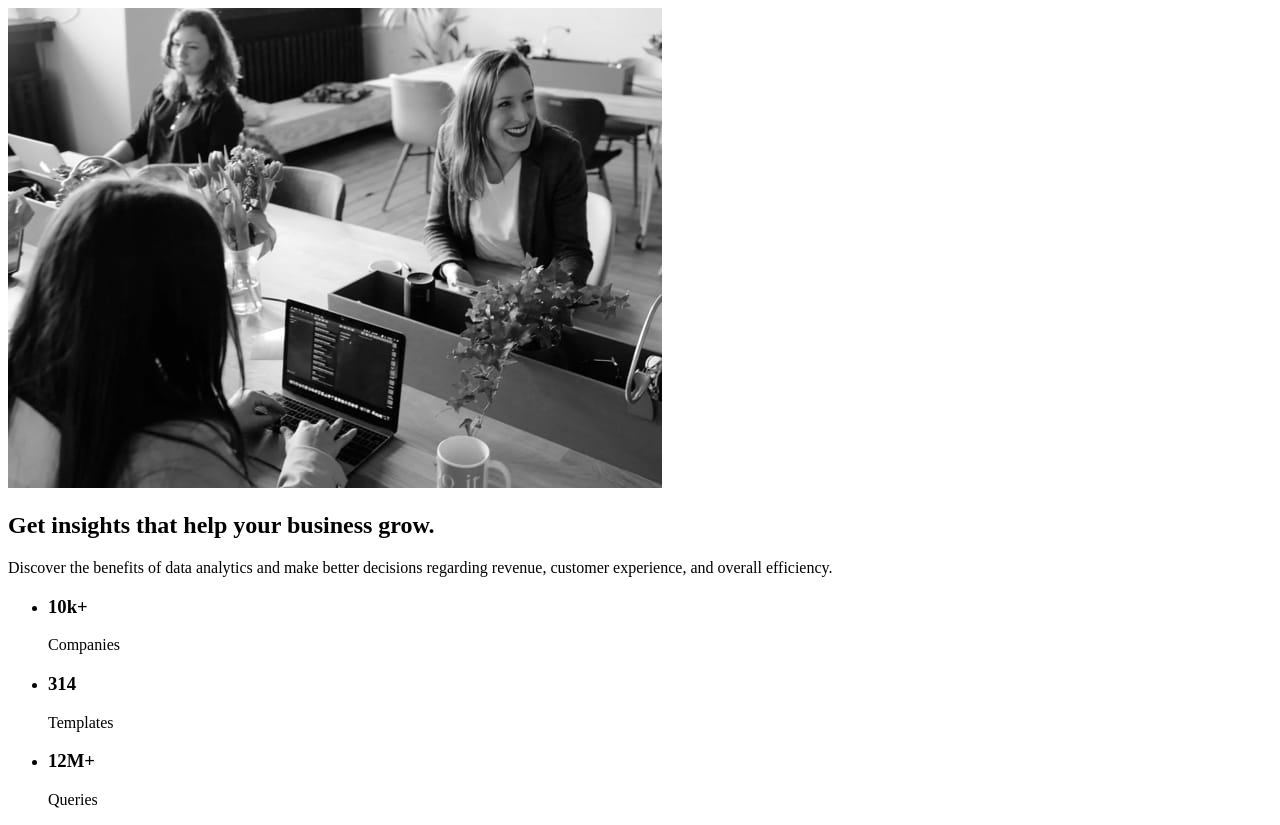
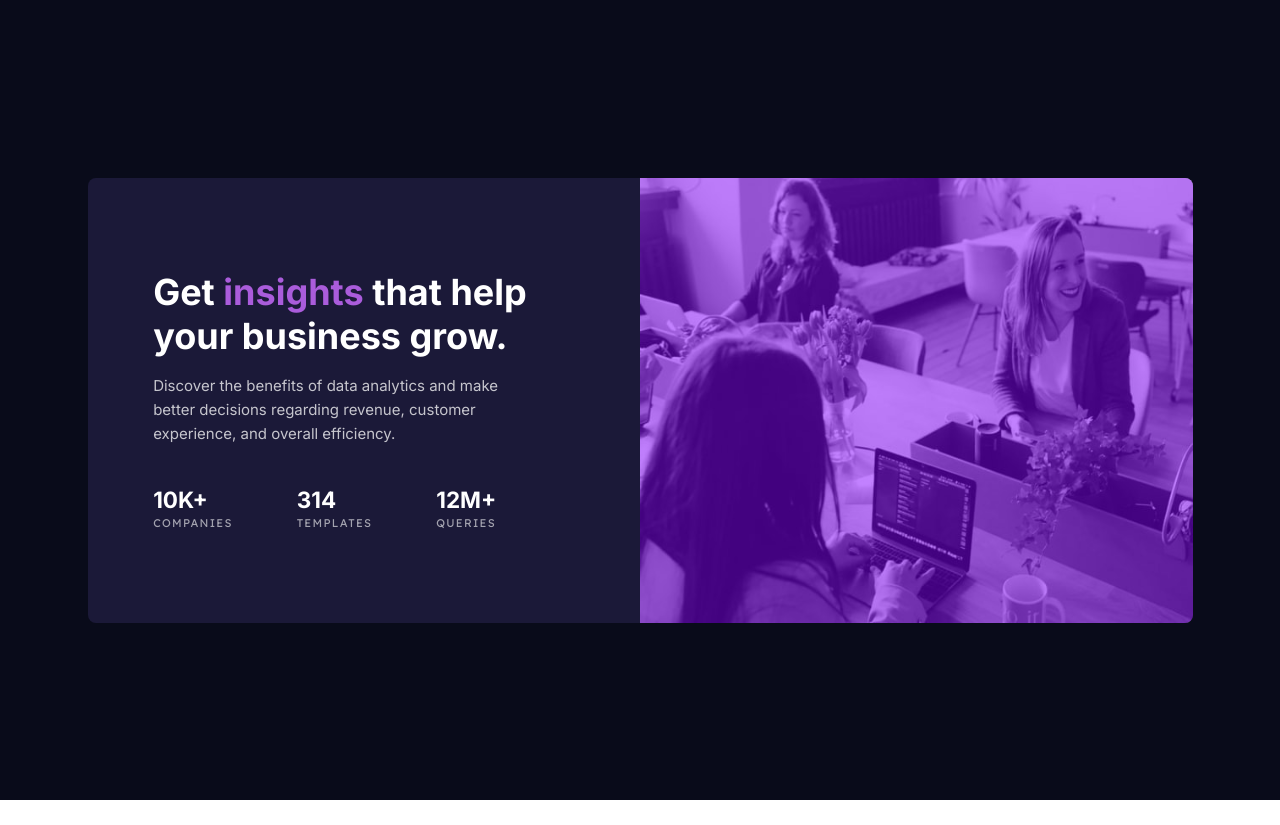
Before and after one commit to theadg/stats-preview-card, a plain HTML site: page index.html in a window 1280 px wide. After the commit the page ends 800 px from the top, so only its background shows below. Drawn offline with Linux system fonts and the light colour scheme.

Commit message:
Add styling to the card

```diff
--- a/index.html
+++ b/index.html
@@ -27,6 +27,7 @@
   <body>
     <main>
       <article class="card">
+        <div class="card__overlay"></div>
         <img
           src="./images/image-header-mobile.jpg"
           alt="Image Header"
@@ -35,7 +36,7 @@
 
         <div class="card__body">
           <h2 class="card__header">
-            Get insights that help your business grow.
+            Get <span>insights</span> that help your business grow.
           </h2>
 
           <p class="card__desc">
@@ -46,17 +47,17 @@
           <section class="card__stats">
             <ul>
               <li>
-                <h3 class="card__stats--number">10k+</h3>
+                <h2 class="card__stats--number">10k+</h2>
                 <p class="card__stats--name">Companies</p>
               </li>
 
               <li>
-                <h3 class="card__stats--number">314</h3>
+                <h2 class="card__stats--number">314</h2>
                 <p class="card__stats--name">Templates</p>
               </li>
 
               <li>
-                <h3 class="card__stats--number">12M+</h3>
+                <h2 class="card__stats--number">12M+</h2>
                 <p class="card__stats--name">Queries</p>
               </li>
             </ul>
--- a/styles/style.scss
+++ b/styles/style.scss
@@ -1,3 +1,5 @@
+// TODO: Separate CSS Variables to another Doc
+
 $color-bg: hsl(233, 47%, 7%);
 $color-card: hsl(244, 38%, 16%);
 $color-accent: hsl(277, 64%, 61%);
@@ -5,3 +7,167 @@ $color-accent: hsl(277, 64%, 61%);
 $color-text: hsl(0, 0%, 100%);
 $color-paragraph: hsla(0, 0%, 100%, 0.75);
 $color-heading: hsla(0, 0%, 100%, 0.6);
+
+$font-primary: 'Inter', sans-serif;
+$font-secondary: 'Lexend Deca', sans-serif;
+
+$card-height: 785px;
+$card-width: 325px;
+
+$border-radius: 0.5rem;
+@mixin flex-center(){
+    display: flex;
+    align-items: center;
+    justify-content: center;
+}
+
+@mixin border-top(){
+    border-top-left-radius: $border-radius;
+    border-top-right-radius: $border-radius;
+}
+
+@mixin border-right(){
+    border-radius: 0;
+    border-top-right-radius: $border-radius;
+    border-bottom-right-radius: $border-radius;
+}
+*{
+    padding: 0;
+    margin: 0;
+    box-sizing: border-box;
+}
+
+main{
+    @include flex-center();
+    background-color: $color-bg;
+    height: 100vh;
+    width: 100vw;
+    font-size: 15px;
+}
+
+.card{
+    @include flex-center();
+    flex-direction: column;
+    height: $card-height;
+    width: $card-width;
+    background-color: $color-card;
+    color: $color-text;
+    font-family: $font-primary;
+    border-radius: $border-radius;
+    position: relative;
+
+    &__overlay{
+        background-color: hsla(271, 100%, 50%, 0.493);
+        position: absolute;
+        top: 0;
+        @include border-top();
+        height: 238px;
+        width: 100%;
+    }
+    &__image{
+        @include border-top();
+        height: 240px;
+        width: 100%;
+    }
+
+    &__body{
+        height: 100%;
+        @include flex-center();
+        justify-content: flex-start;
+        gap: 1rem;
+        flex-direction: column;
+        text-align: center;
+        padding: 2.5em 2em;
+    }
+
+    &__header{
+        font-size: 1.75rem;
+        span{
+            color: $color-accent;
+        }
+    }
+
+    // TODO Change color of headers
+    &__desc{
+        line-height: 1.75rem;
+    }
+    &__stats{
+
+        ul {
+            list-style-type: none;
+            @include flex-center();
+            flex-direction: column;
+            padding-top: 1.5rem;
+            gap: 2rem;
+            li {
+
+                text-transform: uppercase;
+                .card__stats--name{
+                    margin-top: 0.25em;
+                    font-size: 0.7rem;
+                    font-family: $font-secondary;
+                    letter-spacing: 1.25px;
+                    color: $color-heading;
+                }
+
+            }
+
+        }
+    }
+
+    p {
+        color: $color-paragraph;
+    }
+}
+
+@media screen and (min-width: 750px) {
+    $card-height: 445px;
+    $card-width: 1105px;
+
+    .card{
+        height: $card-height;
+        width: $card-width;
+
+        flex-direction: row-reverse;
+
+
+        &__overlay{
+            height: 100%;
+            width: 50%;
+            right: 0;
+            @include border-right();
+        }
+        &__image{
+            height: 100%;
+            width: 50%;
+            @include border-right();
+        }
+
+        &__body{
+            text-align: left;
+            justify-content: center;
+            padding: 4.375em;
+        }
+
+        &__header{
+            font-size: 2.25rem;
+        }
+
+        &__desc{
+            line-height: 1.5rem;
+            padding-right: 2rem;
+        }
+
+        &__stats{
+            width: 100%;
+            ul {
+                flex-direction: row;
+                justify-content: flex-start;
+                gap: 4rem;
+                }
+        }
+
+    }
+
+
+}
```
Also changed, not shown: styles/style.css, 1 other file.
